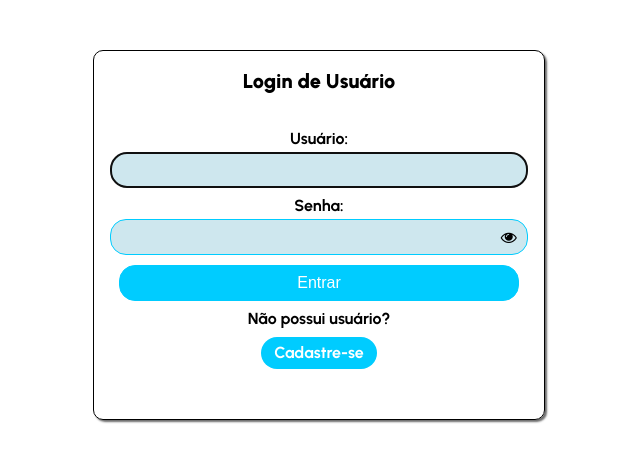
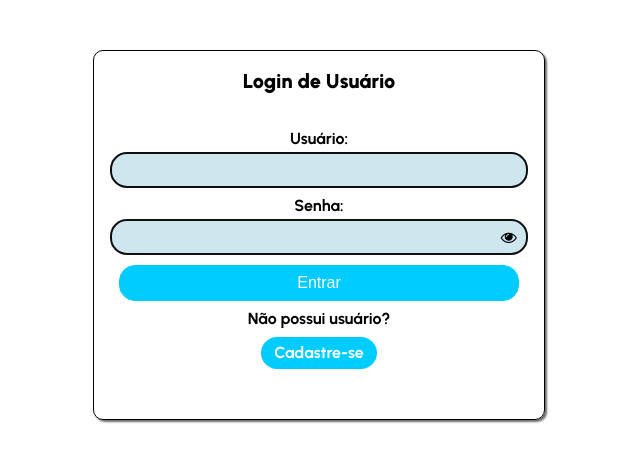
Before and after one commit to lucasmarques2803/Rankedeco, a Django app: page /accounts/login/ in a window 1280 px wide. Shown: the part 65-527 px from the top of the page, without its empty margins (321-961 px from the left). Run offline with Django 4.2, Linux system fonts and the light colour scheme.

Commit message:
Finaliza visualização de senha

```diff
--- a/accounts/templates/registration/login.html
+++ b/accounts/templates/registration/login.html
@@ -33,4 +33,19 @@
       {% endif %}
     {% endif %}
   </form>
+
+  <script>
+    const togglePassword = document.querySelector('.toggle-password')
+    const password = document.querySelector('#id_password')
+
+    togglePassword.addEventListener('click', function () {
+      if (password.type === 'password') {
+        password.type = 'text'
+      } else {
+        password.type = 'password'
+      }
+
+      togglePassword.classList.toggle("fa-eye-slash")
+    })
+  </script>
 {% endblock %}
--- a/static/style.css
+++ b/static/style.css
@@ -412,6 +412,9 @@ input[type="text"],
   align-items: center;
   justify-content: end;
   position: relative;
+  outline-width: 1px;
+  outline-color: rgb(16, 16, 16);
+  outline-style: auto;
 }
 
 #id_password {
@@ -423,8 +426,12 @@ input[type="text"],
   border: none;
   outline: none;
   z-index: 1;
+  margin: 0;
 }
 
+.toggle-password {
+  cursor: pointer;
+}
 
 input::placeholder {
   color: #bbbbbb;
```
